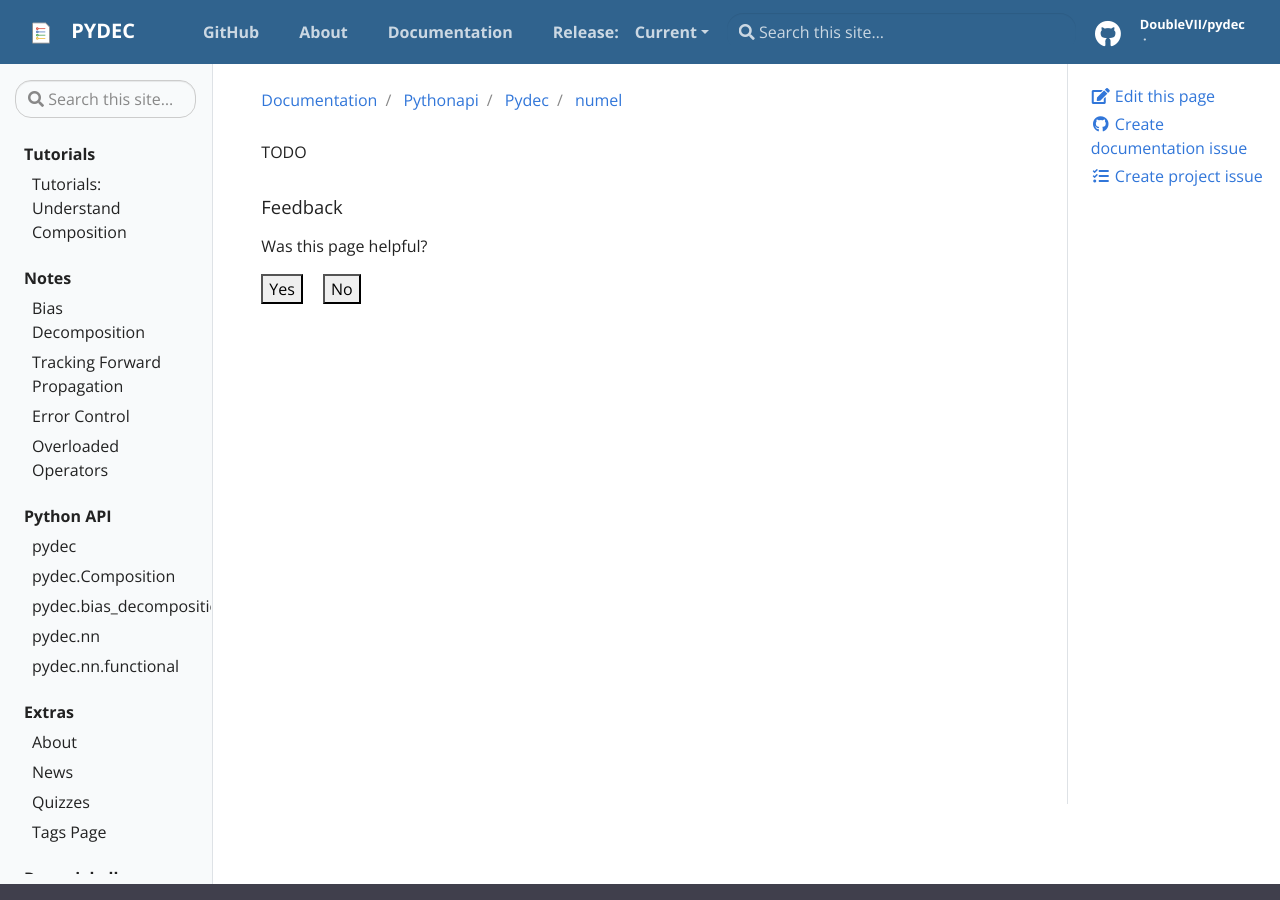
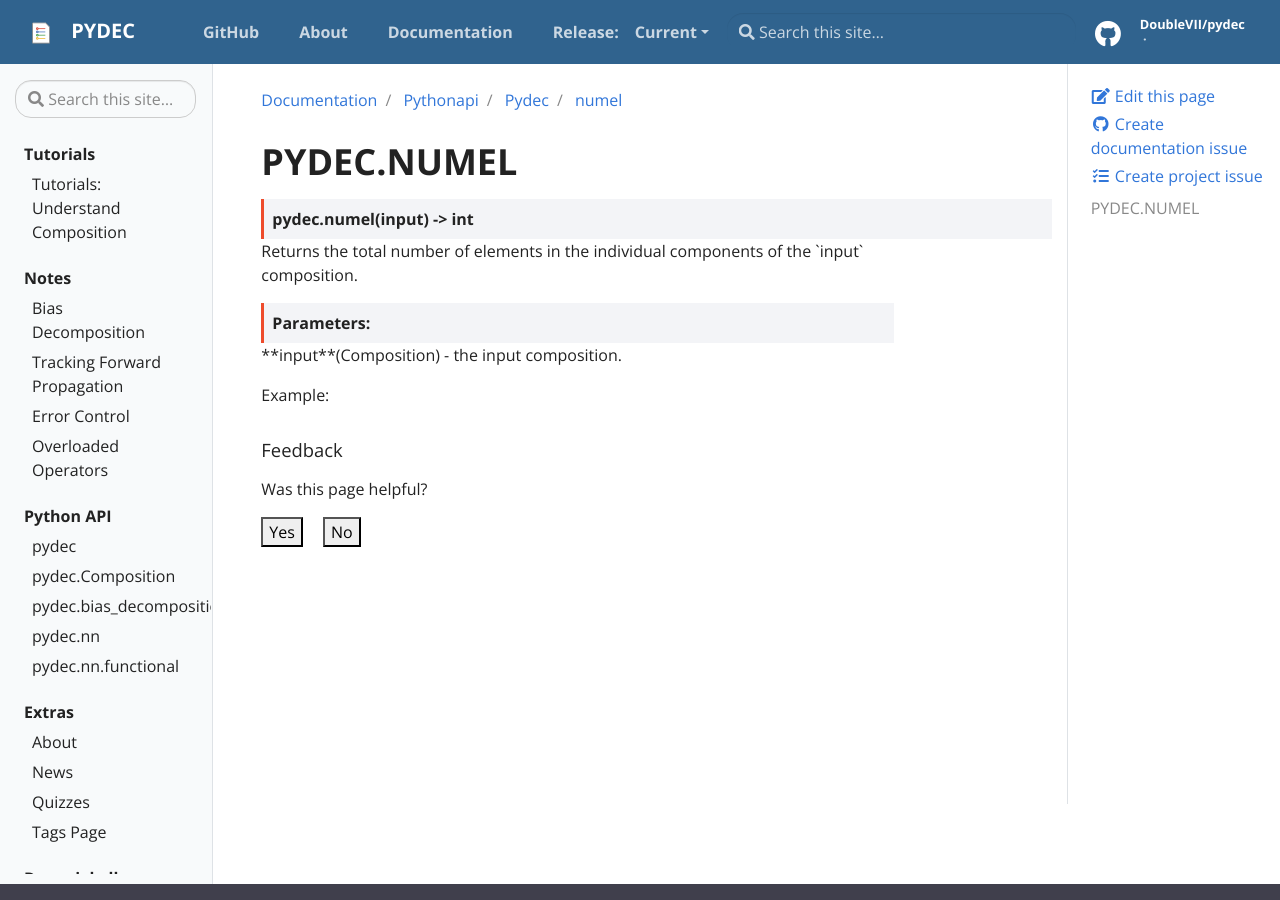
Before and after one commit to NJUNLP/pydec, a Jekyll site: the page built from docs/_docs/pythonapi/pydec/numel.md, in a window 1280 px wide and 900 px high. Built offline with Jekyll 4.4.1, drawn with Linux system fonts in a browser that asks for light colours.

Commit message:
update docs

````diff
--- a/docs/_docs/pythonapi/pydec/numel.md
+++ b/docs/_docs/pythonapi/pydec/numel.md
@@ -2,5 +2,27 @@
 title: "numel"
 description: pydec.numel
 ---
-
-TODO
+# PYDEC.NUMEL
+<dl class="function">
+    <dt>pydec.numel(input) -> int</dt>
+    <dd>
+        <p>
+        Returns the total number of elements in the individual components of the `input` composition.
+        </p>
+        <dl>
+            <dt>Parameters:</dt>
+            <dd>
+                **input**(Composition) - the input composition.
+            </dd>
+        </dl>
+        <p>Example:</p>
+        <!-- ```
+        >>> a = torch.randn(1, 2, 3, 4, 5)
+        >>> torch.numel(a)
+        120
+        >>> a = torch.zeros(4,4)
+        >>> torch.numel(a)
+        16
+        ``` -->
+    </dd>
+</dl>
````
